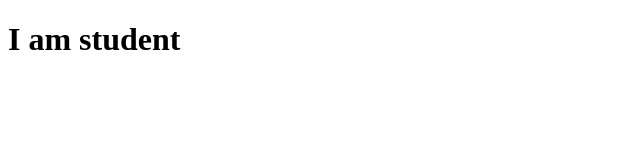
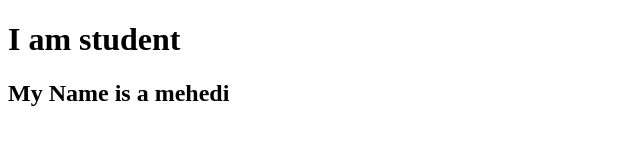
Before and after one commit to Mehedis-Entrepreneur/md-1st-website, a plain HTML site: page index.html in a window 1280 px wide. Shown: the whole page, without its empty margins (0-640 px from the left). Drawn offline with Linux system fonts and the light colour scheme.

Commit message:
learned github

```diff
--- a/index.html
+++ b/index.html
@@ -8,5 +8,6 @@
 </head>
 <body>
     <h1> I am student</h1>
+    <h2>My Name is a mehedi</h2>
 </body>
 </html>
```
